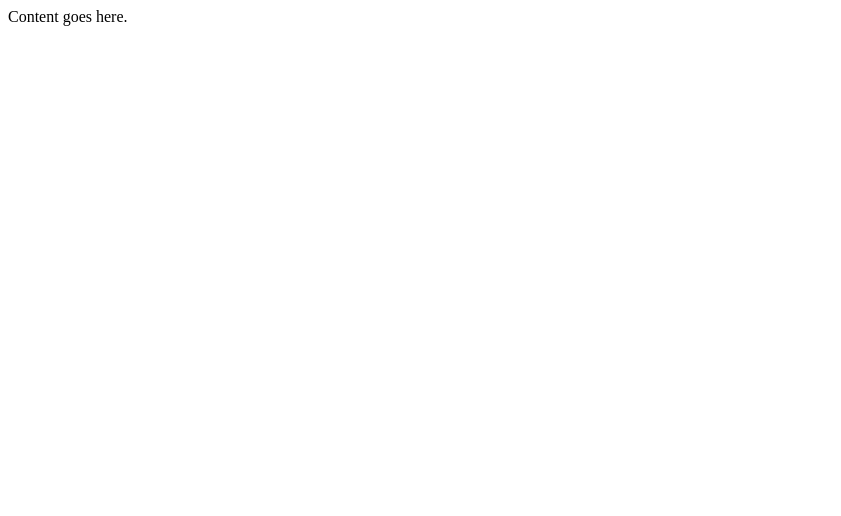
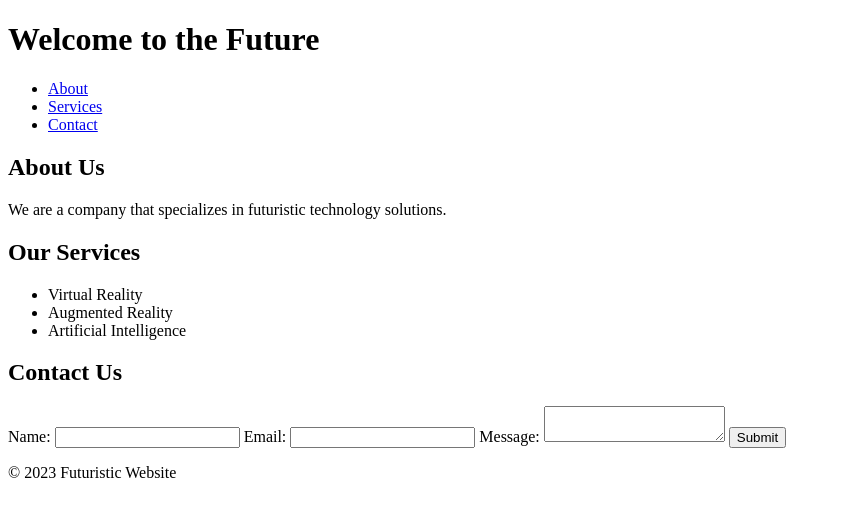
Before and after one commit to Strma77/Strma77.github.io, a plain HTML site: page main.html in a window 1280 px wide. Shown: the whole page, without its empty margins (0-841 px from the left). Drawn offline with Linux system fonts and the light colour scheme.

Commit message:
Update main.html

```diff
--- a/main.html
+++ b/main.html
@@ -1,11 +1,55 @@
-<!doctype html>
+<!DOCTYPE html>
 <html>
-<head>
-<title>Our Funky HTML Page</title>
-<meta name="description" content="Our first page">
-<meta name="keywords" content="html tutorial template">
-</head>
-<body>
-Content goes here.
-</body>
+  <head>
+    <meta charset="UTF-8">
+    <meta name="viewport" content="width=device-width, initial-scale=1.0">
+    <title>Futuristic Website</title>
+    <link rel="stylesheet" href="style.css">
+  </head>
+  <body>
+    <header>
+      <h1>Welcome to the Future</h1>
+      <nav>
+        <ul>
+          <li><a href="#about">About</a></li>
+          <li><a href="#services">Services</a></li>
+          <li><a href="#contact">Contact</a></li>
+        </ul>
+      </nav>
+    </header>
+
+    <section id="about">
+      <h2>About Us</h2>
+      <p>We are a company that specializes in futuristic technology solutions.</p>
+    </section>
+
+    <section id="services">
+      <h2>Our Services</h2>
+      <ul>
+        <li>Virtual Reality</li>
+        <li>Augmented Reality</li>
+        <li>Artificial Intelligence</li>
+      </ul>
+    </section>
+
+    <section id="contact">
+      <h2>Contact Us</h2>
+      <form action="#">
+        <label for="name">Name:</label>
+        <input type="text" id="name" name="name">
+
+        <label for="email">Email:</label>
+        <input type="email" id="email" name="email">
+
+        <label for="message">Message:</label>
+        <textarea id="message" name="message"></textarea>
+
+        <input type="submit" value="Submit">
+      </form>
+    </section>
+
+    <footer>
+      <p>&copy; 2023 Futuristic Website</p>
+    </footer>
+  </body>
 </html>
```
